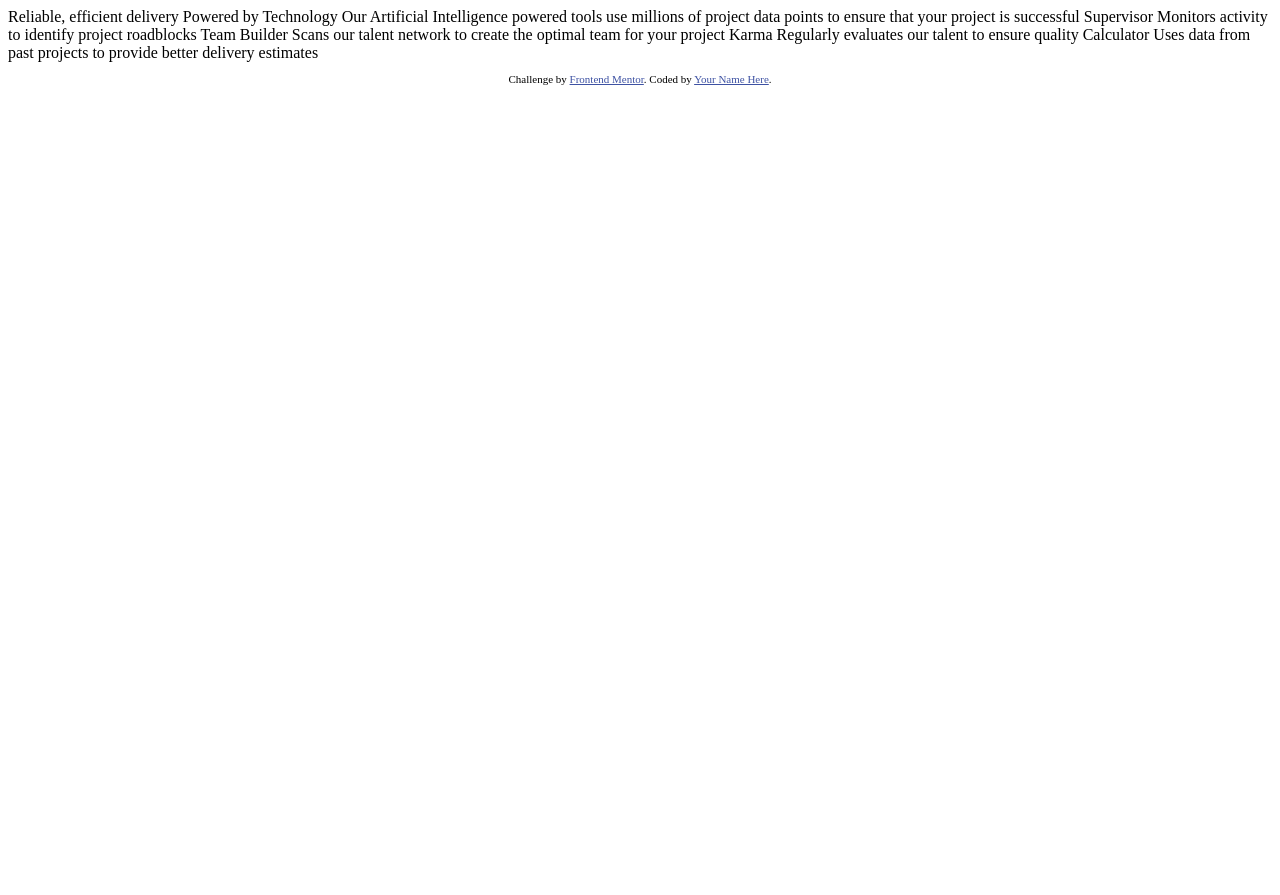
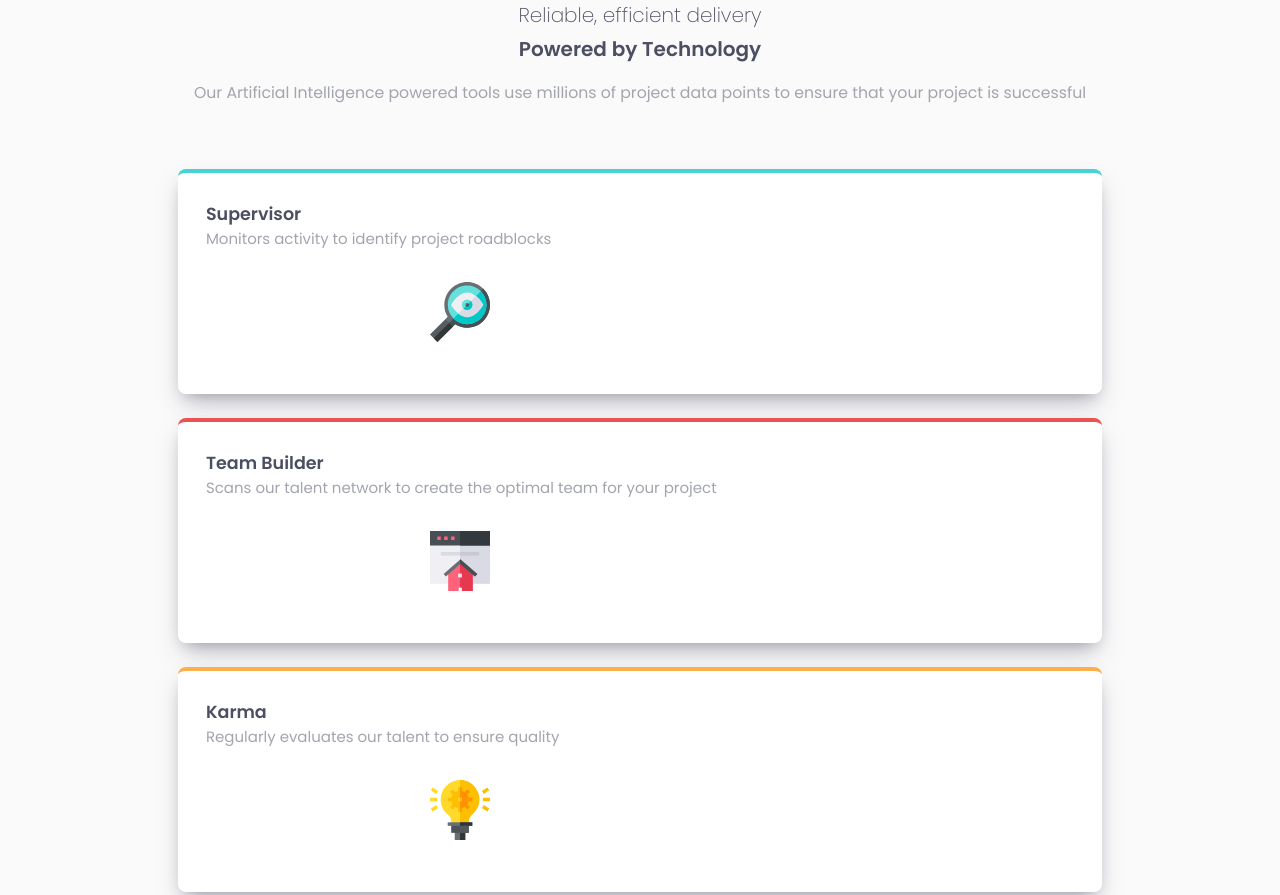
Before and after one commit to zp021/Frontend-mentor-four-card-feature, a plain HTML site: page index.html in a window 1280 px wide. Shown: the top 895 px of the page. Before the commit the page ends 800 px from the top, so only its background shows below. Drawn offline with Linux system fonts and the light colour scheme.

Commit message:
style changes

```diff
--- /dev/null
+++ b/index.css
@@ -0,0 +1,100 @@
+@import url('https://fonts.googleapis.com/css2?family=Poppins:wght@200;400;600&display=swap');
+
+* {
+    margin: 0;
+    padding: 0;
+    box-sizing: border-box;
+}
+
+:root {
+        /* Primary */
+
+    --clr--red: hsl(0, 78%, 62%);
+    --clr-cyan: hsl(180, 62%, 55%);
+    --clr-orange: hsl(34, 97%, 64%);
+    --clr-blue: hsl(212, 86%, 64%);
+
+        /* Neutral */
+
+    --clr-dark-blue: hsl(234, 12%, 34%);
+    --clr-grayish-blue: hsl(229, 6%, 66%);
+    --clr-light-gray: hsl(0, 0%, 98%);
+}
+
+body {
+    font-family: "Poppins", sans-serif;
+    background-color: var(--clr-light-gray);
+    font-size: 15px;
+    min-height: calc(100vh - 0.1px);
+    margin: 0 1.5rem;
+
+    display: flex;
+    flex-direction: column;
+    justify-content: center;
+    align-items: center;
+}
+
+.header {
+    text-align: center;
+}
+
+.header h1 {
+    font-size: 1.25rem;
+    font-weight: 600;
+    color: var(--clr-dark-blue);
+    margin-bottom: 1rem;
+}
+
+.header h2 {
+    font-size: 1.25rem;
+    font-weight: 200;
+    color: var(--clr-dark-blue);
+    margin-bottom: 0.25rem;
+}
+
+.header p {
+    font-size: 0.983rem;
+    color: var(--clr-grayish-blue);
+    padding: 0 1rem;
+    margin-bottom: 4rem;
+}
+
+.card {
+    width: 100%;
+    height: 14.063rem;
+    padding: 1.75rem 1.75rem;
+    background-color: white;
+    border-radius: 0.5rem;
+    box-shadow: rgba(50, 50, 93, 0.25) 0px 13px 27px -5px, rgba(0, 0, 0, 0.3) 0px 8px 16px -8px;
+    margin-bottom: 1.5rem;
+}
+
+.card img {
+    width: 3.75rem;
+    padding-top: 2rem;
+    margin-left: 14rem;
+}
+
+.card h3 {
+    color: var(--clr-dark-blue);
+}
+
+.card p {
+    color: var(--clr-grayish-blue);
+}
+
+.card:first-child {
+    border-top: 4px solid var(--clr-cyan);
+}
+
+.card:nth-child(2) {
+    border-top: 4px solid var(--clr--red);
+}
+
+.card:nth-child(3) {
+    border-top: 4px solid var(--clr-orange);
+}
+
+.card:nth-child(4) {
+    border-top: 4px solid var(--clr-blue);
+}
--- a/index.html
+++ b/index.html
@@ -2,44 +2,51 @@
 <html lang="en">
 <head>
   <meta charset="UTF-8">
-  <meta name="viewport" content="width=device-width, initial-scale=1.0"> <!-- displays site properly based on user's device -->
+  <meta name="viewport" content="width=device-width, initial-scale=1.0">
 
   <link rel="icon" type="image/png" sizes="32x32" href="./images/favicon-32x32.png">
+  <link rel="stylesheet" href="index.css">
 
   <title>Frontend Mentor | Four card feature section</title>
 
-  <!-- Feel free to remove these styles or customise in your own stylesheet 👍 -->
-  <style>
-    .attribution { font-size: 11px; text-align: center; }
-    .attribution a { color: hsl(228, 45%, 44%); }
-  </style>
 </head>
 <body>
+  <main>
+    <section class="header">
+      <h2>Reliable, efficient delivery</h2>
+      <h1>Powered by Technology</h1>
+      <p>
+        Our Artificial Intelligence powered tools use millions of project data points
+        to ensure that your project is successful
+      </p>
+    </section>
 
-  Reliable, efficient delivery
-  Powered by Technology
+    <section class="cards">
+      <div class="card">
+        <h3>Supervisor</h3>
+        <p>Monitors activity to identify project roadblocks</p>
+        <img src="./images/icon-supervisor.svg" alt="">
+      </div>
 
-  Our Artificial Intelligence powered tools use millions of project data points
-  to ensure that your project is successful
+      <div class="card">
+        <h3>Team Builder</h3>
+        <p>Scans our talent network to create the optimal team for your project</p>
+        <img src="./images/icon-team-builder.svg" alt="">
+      </div>
 
-  Supervisor
-  Monitors activity to identify project roadblocks
+      <div class="card">
+        <h3>Karma</h3>
+        <p>Regularly evaluates our talent to ensure quality</p>
+        <img src="./images/icon-karma.svg" alt="">
+      </div>
 
-  Team Builder
-  Scans our talent network to create the optimal team for your project
+      <div class="card">
+        <h3>Calculator</h3>
+        <p>Uses data from past projects to provide better delivery estimates</p>
+        <img src="./images/icon-calculator.svg" alt="">
+      </div>
+    </section>
 
-  Karma
-  Regularly evaluates our talent to ensure quality
-
-  Calculator
-  Uses data from past projects to provide better delivery estimates
-
-
-  <footer>
-    <p class="attribution">
-      Challenge by <a href="https://www.frontendmentor.io?ref=challenge" target="_blank">Frontend Mentor</a>.
-      Coded by <a href="#">Your Name Here</a>.
-    </p>
-  </footer>
+  </main>
 </body>
 </html>
```
